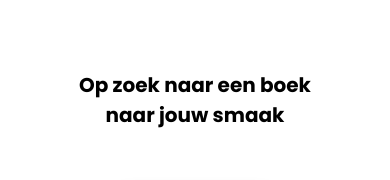
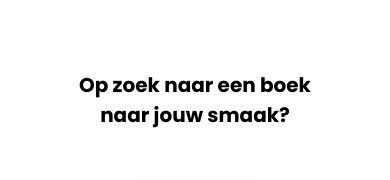
Before and after one commit to AngelaHub/coding-expert-app, a React Native app: screen /HomeStack in a window 390 px wide. Shown: the part 188-368 px from the top of the page. Built offline with nearby package versions, Linux system fonts and the light colour scheme.

Commit message:
Code cleanup - home.js

```diff
--- a/screens/Home.js
+++ b/screens/Home.js
@@ -1,7 +1,6 @@
 import React, { useState } from 'react';
 import { View, Text, TouchableOpacity, StyleSheet, SafeAreaView, Image } from 'react-native';
 import { useSafeAreaInsets } from 'react-native-safe-area-context';
-import * as Font from 'expo-font';
 import Header from '../components/Header';
 import { useNavigation } from '@react-navigation/native'; // Import useNavigation
 
@@ -13,7 +12,7 @@ const Home = () => {
     <SafeAreaView style={[styles.container, { paddingBottom: insets.bottom }]}>
       <Header />
       <View style={styles.content}>
-        <Text style={styles.title}>Op zoek naar een boek naar jouw smaak</Text>
+        <Text style={styles.title}>Op zoek naar een boek naar jouw smaak?</Text>
         <TouchableOpacity
           style={styles.button}
           onPress={() => navigation.navigate('CategoryView')}
```
